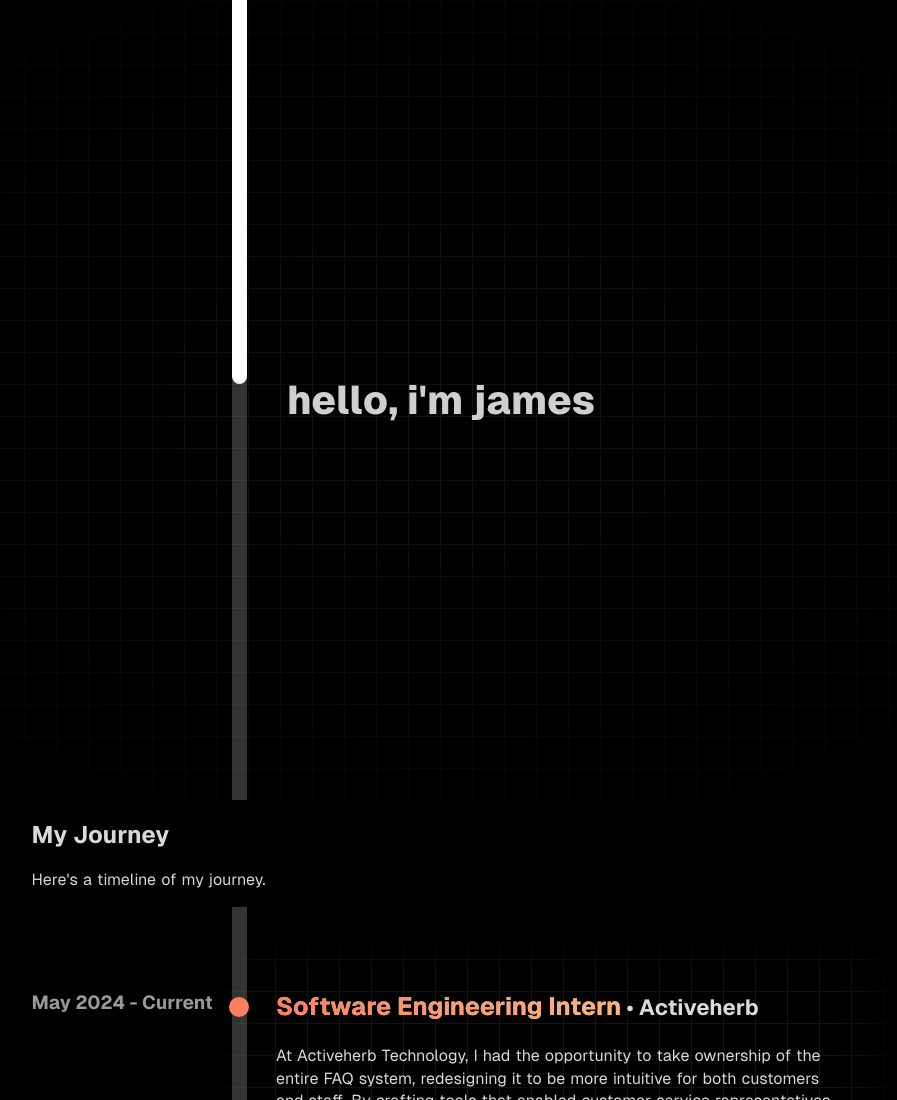
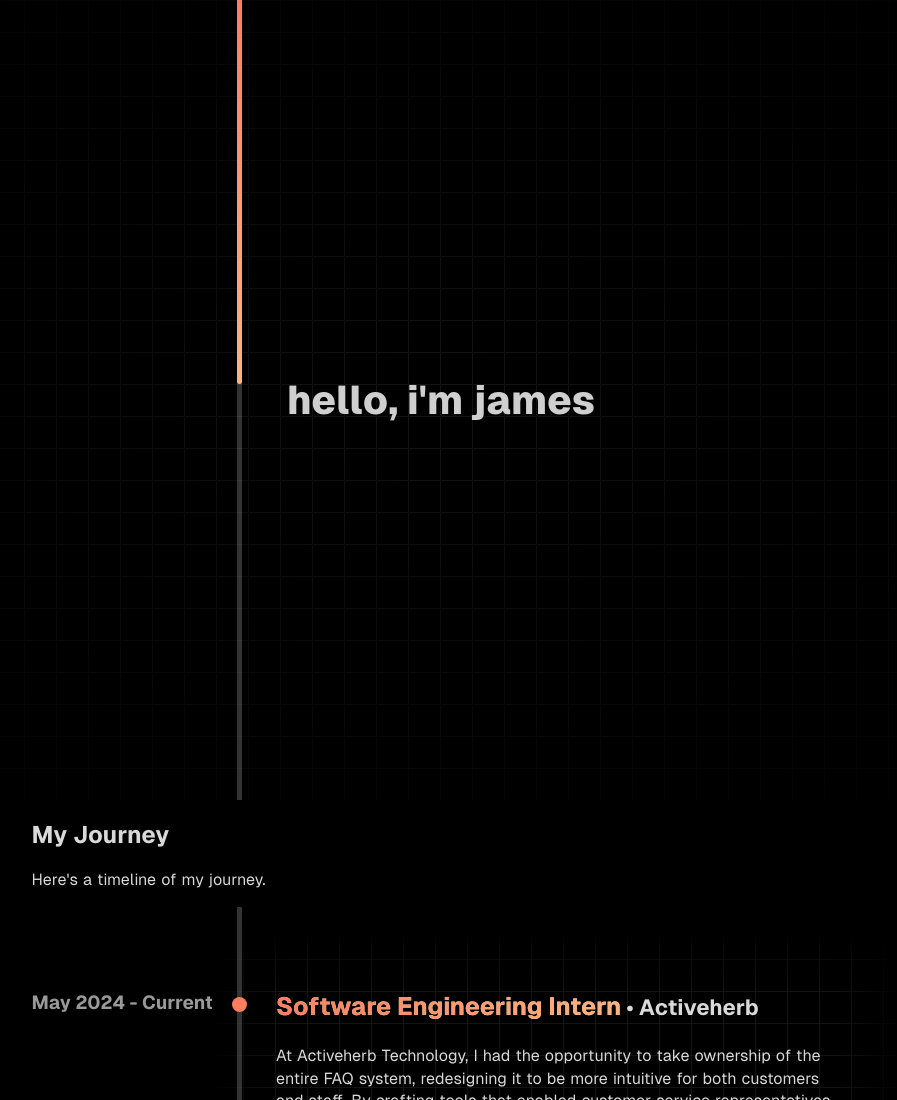
Before and after one commit to AZ0228/Portfolio_V3, a React (Create React App) app: page / in a window 1280 px wide. Shown: the top 1100 px of the page, without its empty margins (199-1096 px from the left). Built offline with nearby package versions, Linux system fonts and the light colour scheme.

Commit message:
changing line width

```diff
--- a/src/components/ExperienceTimeline/Entry/Entry.scss
+++ b/src/components/ExperienceTimeline/Entry/Entry.scss
@@ -24,9 +24,9 @@
     .point{
         position: absolute;
         top: 70px;
-        left:17px;
-        width: 20px;
-        height: 20px;
+        left:20px;
+        width: 15px;
+        height: 15px;
         background-color: #ff7e5f;
         border-radius: 50%;
         z-index: 3;
--- a/src/components/Line/Line.jsx
+++ b/src/components/Line/Line.jsx
@@ -11,14 +11,14 @@ export const Line = ({ index }) => {
         const contentElement = document.querySelector('.entry'); // Select the content element
         if (contentElement) {
             const contentRect = contentElement.getBoundingClientRect(); // Get the position of the content element
-            setLinePosition(contentRect.left+20); // Set the line position 20px to the left of the content element
+            setLinePosition(contentRect.left+25); // Set the line position 20px to the left of the content element
         }
 
         const handleResize = () => {
             // Update the line position on window resize to keep it responsive
             if (contentElement) {
                 const contentRect = contentElement.getBoundingClientRect();
-                setLinePosition(contentRect.left+20);
+                setLinePosition(contentRect.left+25);
             }
         };
 
--- a/src/components/Line/Line.scss
+++ b/src/components/Line/Line.scss
@@ -1,6 +1,6 @@
 .line{
     position: fixed;
-    width:15px;
+    width:5px;
     height:100%;
     background-color: rgba(255,255,255,0.2);
     opacity: 1;
@@ -12,9 +12,11 @@
         position: absolute;
         top:0;
         left:0;
-        width:15px;
+        width:100%;
         height:15px;
-        background-color: rgba(255,255,255,1);
+        // background-color: rgba(255,255,255,1);
+        background: linear-gradient(180deg, #ff7e5f, #feb47b);
+
         border-radius: 0 0 10px 10px ;
         z-index: 2;
         position: -webkit-sticky;
```
